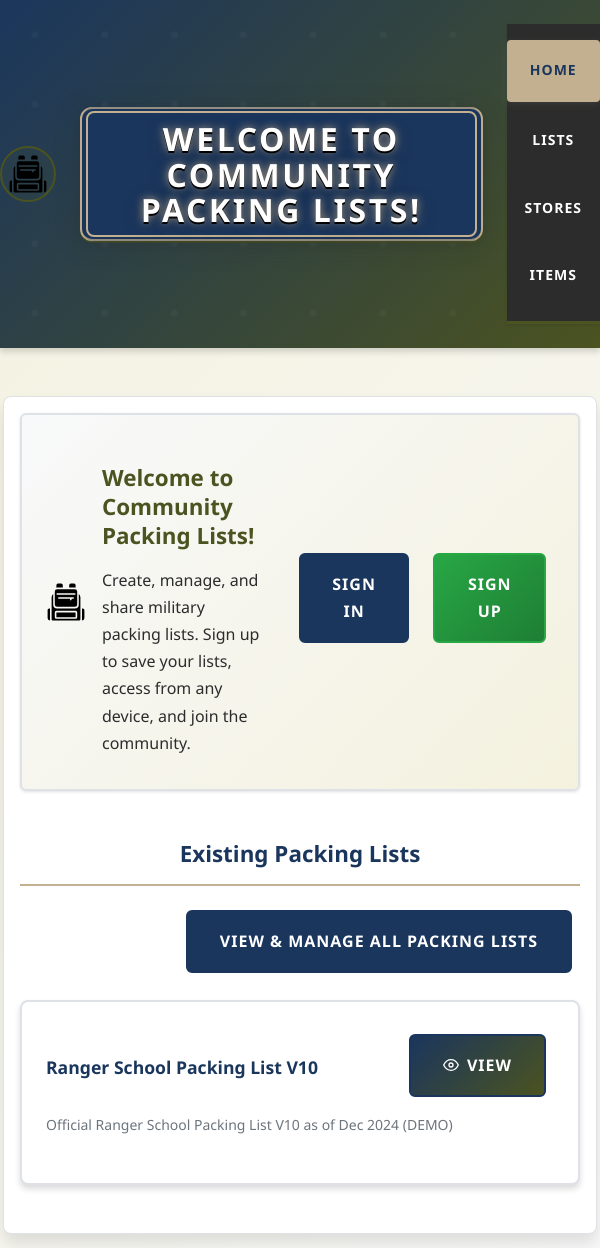
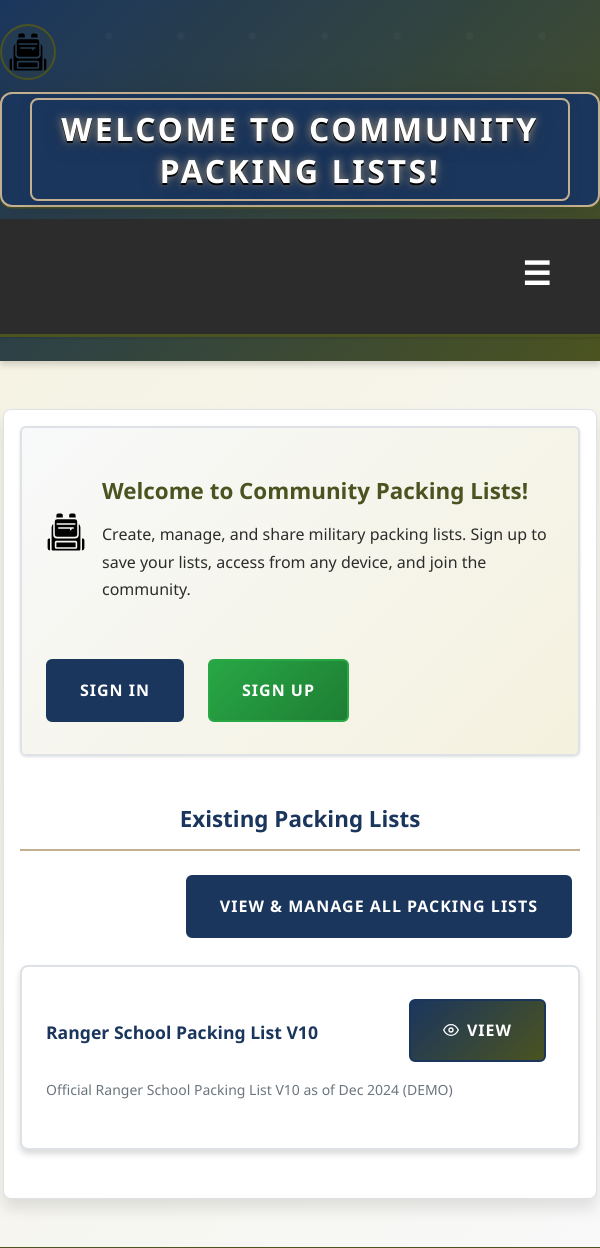
Before and after one commit to gitayam/community-packing-list, a Django app: page / in a window 600 px wide. Shown: the top 1248 px of the page. Run offline with Django 5.2, Linux system fonts and the light colour scheme; data comes from the database, SQL or seed files in the repository.

Commit message:
mobile optimization
- Updated CSS styles in style.css for better header title visibility and mobile navigation.
- Added a mobile menu toggle button in base.html for improved accessibility and user experience.
- Adjusted layout in home.html to ensure proper alignment and responsiveness of elements on smaller screens.
- Implemented media queries for dynamic styling based on screen size.

```diff
--- a/packing_lists/static/packing_lists/css/style.css
+++ b/packing_lists/static/packing_lists/css/style.css
@@ -142,9 +142,9 @@ header.main-header::before {
 .header-title {
   font-size: 2.5rem;
   font-weight: 900;
-  color: #fff;
+  color: #fff !important;
   letter-spacing: 0.08em;
-  text-shadow: 0 3px 18px rgba(44,44,44,0.45), 0 1.5px 0 #000, 0 0 8px #C3B091;
+  text-shadow: 0 3px 18px rgba(44,44,44,0.55), 0 1.5px 0 #000, 0 0 8px #C3B091;
   padding: 0.5rem 2rem;
   margin: 0;
   text-transform: uppercase;
@@ -158,13 +158,59 @@ header.main-header::before {
   box-shadow: 0 0 0 4px rgba(27,54,93,0.25), 0 2px 12px rgba(44,44,44,0.18);
 }
 
-@media (max-width: 768px) {
+@media (max-width: 700px) {
+  .main-header {
+    min-height: 80px;
+    padding-top: 0.5rem;
+    padding-bottom: 0.5rem;
+  }
+  .header-content-wrapper {
+    min-height: 60px;
+    flex-direction: column;
+    align-items: flex-start;
+    gap: 0.5rem;
+  }
+  .header-title-container {
+    width: 100%;
+    display: flex;
+    justify-content: center;
+    align-items: center;
+    margin-top: 0.25rem;
+    margin-bottom: 0.25rem;
+  }
   .header-title {
-    font-size: 1.5rem;
-    padding: 0.5rem 1rem;
-  }
-  .header-title-container {
-    padding: 0.15rem 0.25rem;
+    font-size: 1.1rem;
+    padding: 0.5rem 0.5rem;
+    line-height: 1.3;
+    text-align: center;
+    word-break: break-word;
+    white-space: normal;
+    border-radius: 0.5rem;
+    margin: 0 auto;
+    max-width: 90vw;
+    min-width: 0;
+  }
+  .main-nav {
+    width: 100%;
+    display: flex;
+    justify-content: flex-end;
+    align-items: center;
+    position: relative;
+  }
+  #mobile-menu-toggle {
+    z-index: 102;
+    margin-right: 1rem;
+  }
+  .main-nav ul.nav-list {
+    top: 110%;
+    left: auto;
+    right: 0;
+    width: 80vw;
+    min-width: 140px;
+    max-width: 250px;
+    border-radius: 0 0 10px 10px;
+    box-shadow: 0 8px 24px rgba(0,0,0,0.18);
+    z-index: 101;
   }
 }
 
--- a/packing_lists/templates/packing_lists/base.html
+++ b/packing_lists/templates/packing_lists/base.html
@@ -20,7 +20,10 @@
                 <h1 class="header-title">{% block page_header %}Community Packing List App{% endblock %}</h1>
             </div>
             <nav class="main-nav">
-                <ul class="nav-list">
+                <button id="mobile-menu-toggle" aria-label="Open menu" style="display:none; background:none; border:none; font-size:2rem; color:#fff; margin-left:1rem; cursor:pointer;">
+                    <span id="hamburger-icon">&#9776;</span>
+                </button>
+                <ul class="nav-list" id="main-nav-list">
                     <li><a href="{% url 'home' %}" class="{% if request.resolver_match.url_name == 'home' %}active{% endif %}">HOME</a></li>
                     <li><a href="{% url 'lists' %}" class="{% if request.resolver_match.url_name == 'lists' %}active{% endif %}">LISTS</a></li>
                     <li><a href="{% url 'store_list' %}" class="{% if request.resolver_match.url_name == 'store_list' %}active{% endif %}">STORES</a></li>
@@ -49,5 +52,82 @@
     </footer>
 
     {% block extra_js %}{% endblock %}
+    <script>
+    (function() {
+      function toggleMenu() {
+        var nav = document.getElementById('main-nav-list');
+        nav.style.display = nav.style.display === 'flex' || nav.style.display === '' ? 'block' : 'flex';
+      }
+      var btn = document.getElementById('mobile-menu-toggle');
+      if (btn) btn.onclick = toggleMenu;
+      function handleResize() {
+        var nav = document.getElementById('main-nav-list');
+        var btn = document.getElementById('mobile-menu-toggle');
+        if (window.innerWidth < 700) {
+          nav.style.display = 'none';
+          btn.style.display = 'inline-block';
+        } else {
+          nav.style.display = 'flex';
+          btn.style.display = 'none';
+        }
+      }
+      window.addEventListener('resize', handleResize);
+      document.addEventListener('DOMContentLoaded', handleResize);
+    })();
+    </script>
+    <style>
+    @media (max-width: 700px) {
+      .main-nav {
+        position: relative;
+      }
+      .main-nav ul.nav-list {
+        display: none;
+        flex-direction: column;
+        position: absolute;
+        right: 0;
+        top: 100%;
+        background: #222d2f;
+        width: 180px;
+        box-shadow: 0 4px 16px rgba(0,0,0,0.18);
+        border-radius: 0 0 8px 8px;
+        z-index: 100;
+        margin: 0;
+        padding: 0.5rem 0;
+      }
+      .main-nav ul.nav-list li {
+        display: block;
+        margin: 0;
+        padding: 0;
+      }
+      .main-nav ul.nav-list li a {
+        display: block;
+        padding: 0.75rem 1.5rem;
+        font-size: 1.1em;
+        border-radius: 0;
+        border: none;
+        color: #fff;
+        background: none;
+        text-align: left;
+      }
+      #mobile-menu-toggle {
+        display: inline-block !important;
+      }
+    }
+    @media (min-width: 701px) {
+      #mobile-menu-toggle {
+        display: none !important;
+      }
+      .main-nav ul.nav-list {
+        display: flex !important;
+        flex-direction: row;
+        position: static;
+        background: none;
+        box-shadow: none;
+        border-radius: 0;
+        width: auto;
+        padding: 0;
+      }
+    }
+    </style>
 </body>
 </html>
--- a/packing_lists/templates/packing_lists/home.html
+++ b/packing_lists/templates/packing_lists/home.html
@@ -6,17 +6,17 @@
 {% block page_header %}Welcome to Community Packing Lists!{% endblock %}
 
 {% block content %}
-    <div class="info-box home-auth-box" style="margin-bottom: 2rem; display: flex; align-items: center; justify-content: space-between; gap: 2rem;">
-        <div style="display: flex; align-items: center; gap: 1rem;">
-            <img src="{% static 'packing_lists/icons/travel-bag.svg' %}" alt="Packing List Icon" width="40" height="40" style="display:block;" />
+    <div class="info-box home-auth-box" style="margin-bottom: 2rem; display: flex; align-items: center; justify-content: space-between; gap: 2rem; flex-wrap: wrap; flex-direction: column; text-align: center;">
+        <div style="display: flex; align-items: center; gap: 1rem; justify-content: center; flex-direction: column;">
+            <img src="{% static 'packing_lists/icons/travel-bag.svg' %}" alt="Packing List Icon" width="40" height="40" style="display:block; margin: 0 auto;" />
             <div>
                 <h2 class="hero-title" style="margin-bottom: 0.5rem;">Welcome to Community Packing Lists!</h2>
                 <p class="lead" style="margin-bottom: 0.5rem;">Create, manage, and share military packing lists. Sign up to save your lists, access from any device, and join the community.</p>
             </div>
         </div>
-        <div style="display: flex; gap: 1rem;">
-            <a href="#" class="button" style="background: #1B365D; color: #fff;">Sign In</a>
-            <a href="#" class="button success">Sign Up</a>
+        <div style="display: flex; gap: 1rem; justify-content: center; margin-top: 1rem; flex-wrap: wrap;">
+            <a href="#" class="button" style="background: #1B365D; color: #fff; min-width: 120px;">Sign In</a>
+            <a href="#" class="button success" style="min-width: 120px;">Sign Up</a>
         </div>
     </div>
 
@@ -56,4 +56,21 @@
             <p class="no-lists">No packing lists found. Why not create or upload one to get started?</p>
         </div>
     {% endif %}
+
+    <style>
+    @media (min-width: 600px) {
+      .home-auth-box {
+        flex-direction: row !important;
+        text-align: left !important;
+      }
+      .home-auth-box > div:first-child {
+        flex-direction: row !important;
+        justify-content: flex-start !important;
+        align-items: center !important;
+      }
+      .home-auth-box .button {
+        min-width: 120px;
+      }
+    }
+    </style>
 {% endblock %}
```
